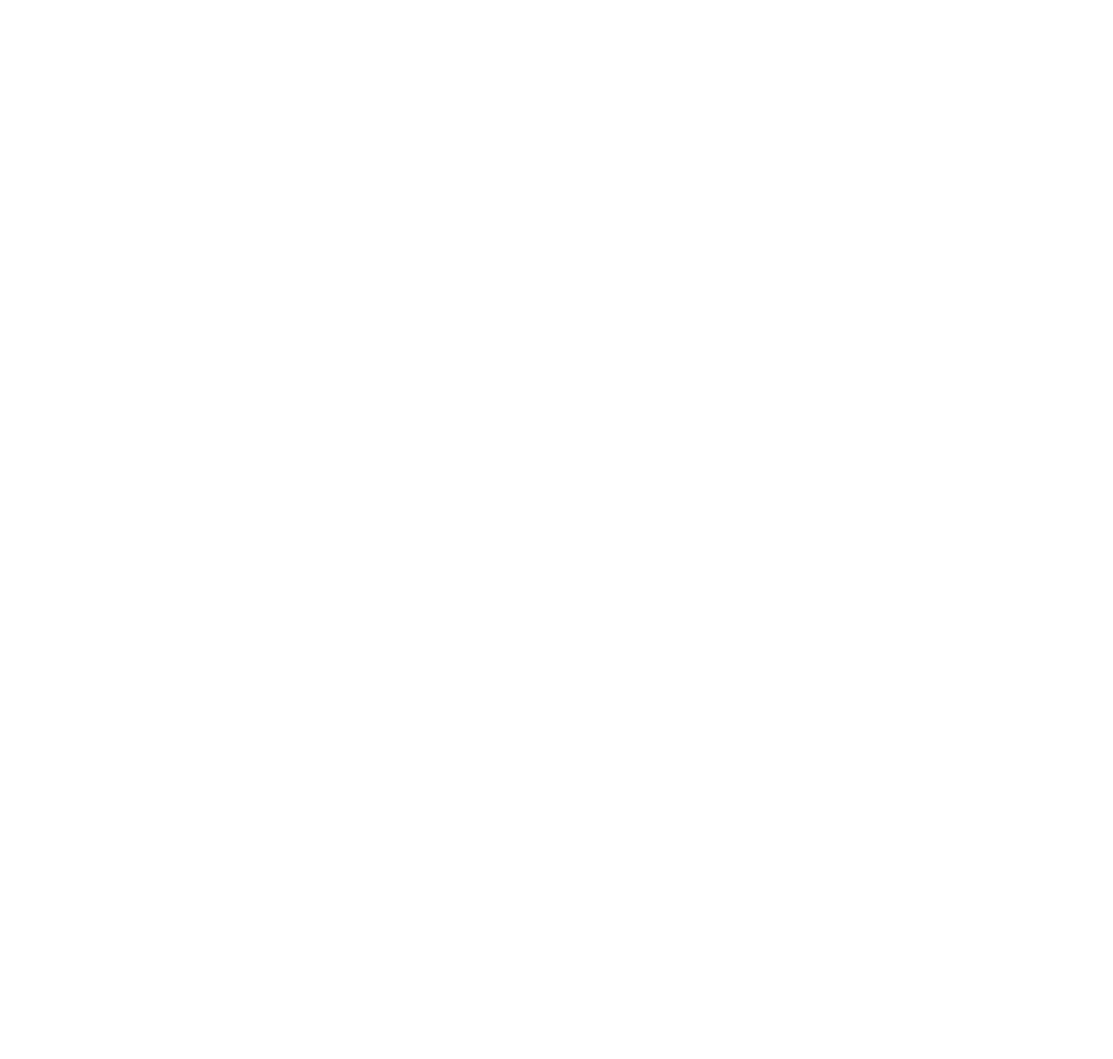
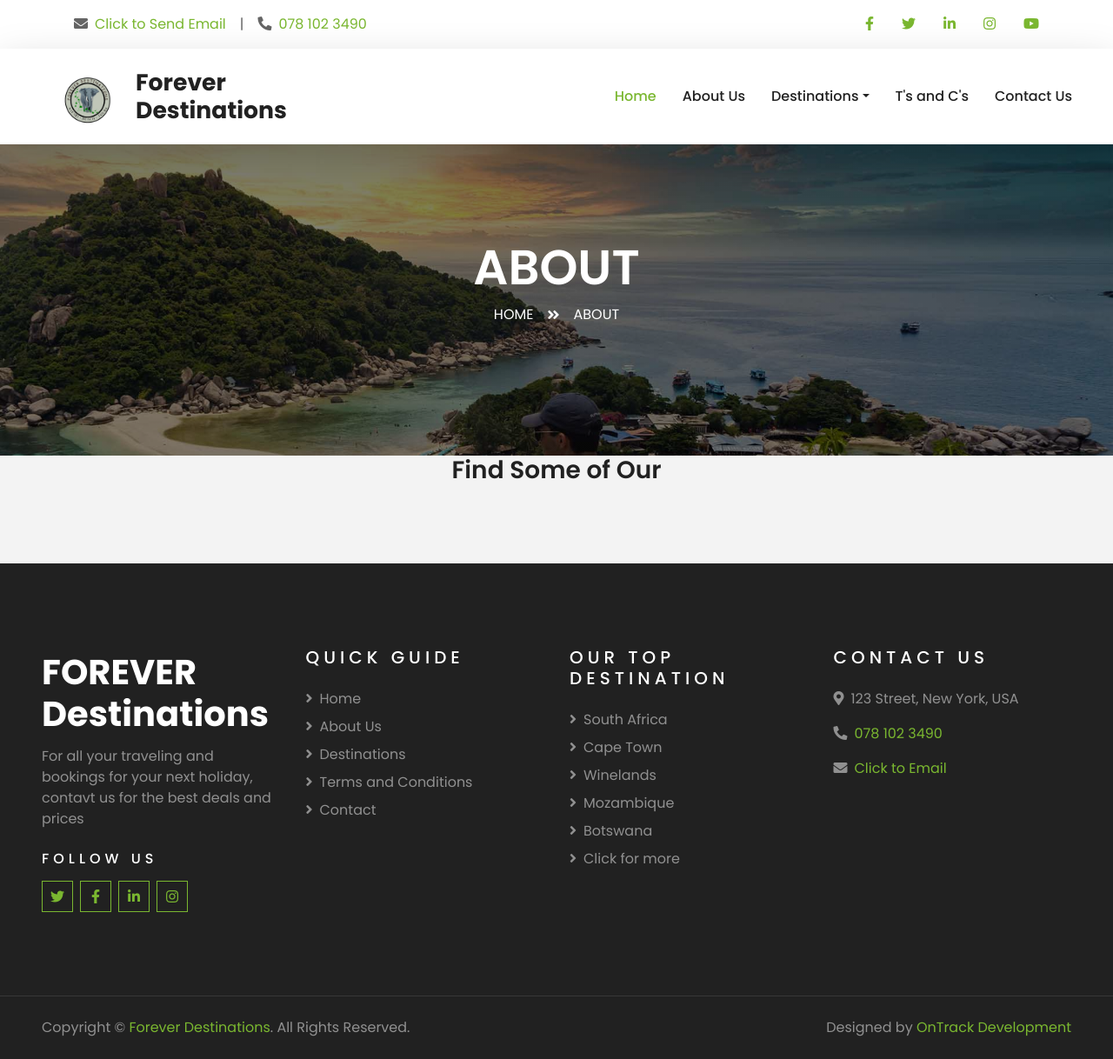
Before and after one commit to BenjaminAdetiba/forever-website, a plain HTML site: page southafrica.html in a window 1280 px wide. Shown: the whole page at 87% size. Before the commit the page ends 800 px from the top, so only its background shows below. Drawn offline with nearby package versions, Linux system fonts and the light colour scheme.

Commit message:
Add files via upload

```diff
--- a/southafrica.html
+++ b/southafrica.html
@@ -0,0 +1,236 @@
+<!DOCTYPE html>
+<html lang="en">
+
+<head>
+    <style>
+        .btn {
+             border: none;
+             outline: none;
+             padding: 10px 20px;
+             cursor: pointer;
+             font-size: 18px;
+         }
+
+         .btn.active {
+             background-color: #4CAF50;
+             color: white;
+         }
+
+         .btn:hover {
+             background-color: #ddd;
+         }
+
+         </style>
+    <meta charset="utf-8">
+    <title>About</title>
+    <meta content="width=device-width, initial-scale=1.0" name="viewport">
+    <meta content="Free HTML Templates" name="keywords">
+    <meta content="Free HTML Templates" name="description">
+
+    <!-- Favicon -->
+    <link href="img/favicon.ico" rel="icon">
+
+    <!-- Google Web Fonts -->
+    <link rel="preconnect" href="https://fonts.gstatic.com">
+    <link href="https://fonts.googleapis.com/css2?family=Poppins:wght@400;500;600;700&display=swap" rel="stylesheet">
+
+    <!-- Font Awesome -->
+    <link href="https://cdnjs.cloudflare.com/ajax/libs/font-awesome/5.10.0/css/all.min.css" rel="stylesheet">
+
+    <!-- Libraries Stylesheet -->
+    <link href="lib/owlcarousel/assets/owl.carousel.min.css" rel="stylesheet">
+    <link href="lib/tempusdominus/css/tempusdominus-bootstrap-4.min.css" rel="stylesheet" />
+
+    <!-- Customized Bootstrap Stylesheet -->
+    <link href="css/style.css" rel="stylesheet">
+</head>
+
+<body>
+   <!-- Topbar Start -->
+   <div class="container-fluid bg-light pt-3 d-none d-lg-block">
+    <div class="container">
+        <div class="row">
+            <div class="col-lg-6 text-center text-lg-left mb-2 mb-lg-0">
+                <div class="d-inline-flex align-items-center">
+                    <p><i class="fa fa-envelope mr-2"></i><a href="mailto:info@foreverdestinations.co.za">Click to Send Email</a></p>
+                    <p class="text-body px-3">|</p>
+                    <p><i class="fa fa-phone-alt mr-2"></i><a href="tel:078 102 3490">078 102 3490</a></p>
+                </div>
+            </div>
+            <div class="col-lg-6 text-center text-lg-right">
+                <div class="d-inline-flex align-items-center">
+                    <a class="text-primary px-3" href="">
+                        <i class="fab fa-facebook-f"></i>
+                    </a>
+                    <a class="text-primary px-3" href="">
+                        <i class="fab fa-twitter"></i>
+                    </a>
+                    <a class="text-primary px-3" href="">
+                        <i class="fab fa-linkedin-in"></i>
+                    </a>
+                    <a class="text-primary px-3" href="">
+                        <i class="fab fa-instagram"></i>
+                    </a>
+                    <a class="text-primary pl-3" href="">
+                        <i class="fab fa-youtube"></i>
+                    </a>
+                </div>
+            </div>
+        </div>
+    </div>
+</div>
+<!-- Topbar End -->
+
+
+<!-- Navbar Start -->
+<div class="container-fluid position-relative nav-bar p-0">
+   <!-- <div class="container-lg position-relative p-0 px-lg-3" style="z-index: 9;">-->
+        <nav class="navbar navbar-expand-lg bg-light navbar-light shadow-lg py-3 py-lg-0 pl-3 pl-lg-5">
+            <a href="#" class="navbar-brand d-flex align-items-center">
+                <img src="logo.jpg" alt="Logo" class="mr-2" width="100">
+                <div class="d-flex flex-column">
+                    <h1 class="m-0 text-primary" style="font-size: 20pt;"><span class="text-dark">Forever</span></h1>
+                    <h1 class="m-0 text-primary" style="font-size: 20pt;"><span class="text-dark">Destinations</span></h1>
+                </div>
+            </a>
+            <button type="button" class="navbar-toggler" data-toggle="collapse" data-target="#navbarCollapse">
+                <span class="navbar-toggler-icon"></span>
+            </button>
+            <div class="collapse navbar-collapse justify-content-between px-3" id="navbarCollapse">
+                <div class="navbar-nav ml-auto py-0">
+                    <a href="index.html" class="nav-item nav-link active">Home</a>
+                    <a href="about.html" class="nav-item nav-link">About Us</a>
+
+                    <div class="nav-item dropdown">
+                        <a href="#" class="nav-link dropdown-toggle" data-toggle="dropdown">Destinations</a>
+                       <div class="dropdown-menu border-0 rounded-0 m-0">
+                            <a href="southafrica.html" class="dropdown-item">South Africa</a>
+                            <a href="capetown.html" class="dropdown-item">Cape Town</a>
+                            <a href="winelands.html" class="dropdown-item">Winelands</a>
+                            <a href="mozambique.html" class="dropdown-item">Mozambique</a>
+                            <a href="botswana.html" class="dropdown-item">Botswana</a>
+                            <a href="namibia.html" class="dropdown-item">Namibia</a>
+                            <a href="rwanada.html" class="dropdown-item">Rwanda</a>
+                            <a href="zambia.html" class="dropdown-item">Zambia</a>
+                            <a href="victoriafalls.html" class="dropdown-item">Victoria Falls</a>
+                            <a href="zanzibar.html" class="dropdown-item">Zanzibar</a>
+                            <a href="mauritius.html" class="dropdown-item">Mauritius</a>
+                            <a href="zimbabwe.html" class="dropdown-item">Zimbabwe</a>
+                        </div>
+                    </div>
+                    <a href="service.html" class="nav-item nav-link">T's and C's</a>
+                    <a href="contact.html" class="nav-item nav-link">Contact Us</a>
+                </div>
+            </div>
+        </nav>
+
+</div>
+<!-- Navbar End -->
+
+
+    <!-- Header Start -->
+    <div class="container-fluid page-header">
+        <div class="container">
+            <div class="d-flex flex-column align-items-center justify-content-center" style="min-height: 400px">
+                <h3 class="display-4 text-white text-uppercase">About</h3>
+                <div class="d-inline-flex text-white">
+                    <p class="m-0 text-uppercase"><a class="text-white" href="">Home</a></p>
+                    <i class="fa fa-angle-double-right pt-1 px-3"></i>
+                    <p class="m-0 text-uppercase">About</p>
+                </div>
+            </div>
+        </div>
+    </div>
+    <!-- Header End -->
+
+    <h3 align="center"> Find Some of Our</h3>
+
+
+
+
+
+
+
+    <!-- Footer Start -->
+    <div class="container-fluid bg-dark text-white-50 py-5 px-sm-3 px-lg-5" style="margin-top: 90px;">
+        <div class="row pt-5">
+            <div class="col-lg-3 col-md-6 mb-5">
+                <a href="index.html" class="navbar-brand">
+                    <h1 class="text-primary">
+                        <span class="text-white">FOREVER <br> Destinations</h1>
+                </a>
+                <p>For all your traveling and bookings for your next holiday, contavt us for the best deals and prices</p>
+                <h6 class="text-white text-uppercase mt-4 mb-3" style="letter-spacing: 5px;">Follow Us</h6>
+                <div class="d-flex justify-content-start">
+                    <a class="btn btn-outline-primary btn-square mr-2" href="#"><i class="fab fa-twitter"></i></a>
+                    <a class="btn btn-outline-primary btn-square mr-2" href="#"><i class="fab fa-facebook-f"></i></a>
+                    <a class="btn btn-outline-primary btn-square mr-2" href="#"><i class="fab fa-linkedin-in"></i></a>
+                    <a class="btn btn-outline-primary btn-square" href="#"><i class="fab fa-instagram"></i></a>
+                </div>
+            </div>
+            <div class="col-lg-3 col-md-6 mb-5">
+                <h5 class="text-white text-uppercase mb-4" style="letter-spacing: 5px;">Quick Guide</h5>
+                <div class="d-flex flex-column justify-content-start">
+                    <a class="text-white-50 mb-2" href="index.html"><i class="fa fa-angle-right mr-2"></i>Home</a>
+                    <a class="text-white-50 mb-2" href="about.html"><i class="fa fa-angle-right mr-2"></i>About Us</a>
+                    <a class="text-white-50 mb-2" href="destination.html"><i class="fa fa-angle-right mr-2"></i>Destinations</a>
+                    <a class="text-white-50 mb-2" href="tandc.html"><i class="fa fa-angle-right mr-2"></i>Terms and Conditions</a>
+                    <a class="text-white-50 mb-2" href="contact.html"><i class="fa fa-angle-right mr-2"></i>Contact</a>
+                </div>
+            </div>
+            <div class="col-lg-3 col-md-6 mb-5">
+                <h5 class="text-white text-uppercase mb-4" style="letter-spacing: 5px;"> Our Top Destination</h5>
+                <div class="d-flex flex-column justify-content-start">
+                    <a class="text-white-50 mb-2" href="southafrica.html"><i class="fa fa-angle-right mr-2"></i>South Africa</a>
+                    <a class="text-white-50 mb-2" href="capetown.html"><i class="fa fa-angle-right mr-2"></i>Cape Town</a>
+                    <a class="text-white-50 mb-2" href="winelands.html"><i class="fa fa-angle-right mr-2"></i>Winelands</a>
+                    <a class="text-white-50 mb-2" href="mozambique.html"><i class="fa fa-angle-right mr-2"></i>Mozambique</a>
+                    <a class="text-white-50 mb-2" href="botswana.html"><i class="fa fa-angle-right mr-2"></i>Botswana</a>
+                    <a class="text-white-50 mb-2" href="destination.html"><i class="fa fa-angle-right mr-2"></i>Click for more</a>
+                </div>
+            </div>
+            <div class="col-lg-3 col-md-6 mb-5">
+                <h5 class="text-white text-uppercase mb-4" style="letter-spacing: 5px;">Contact Us</h5>
+                <p><i class="fa fa-map-marker-alt mr-2"></i>123 Street, New York, USA</p>
+                <p><i class="fa fa-phone-alt mr-2"></i><a href="tel:0781023490">078 102 3490</a></p>
+                <p><i class="fa fa-envelope mr-2"></i><a href="mailto:info@foreverdestinations.co.za">Click to Email</a></p>
+                          </div>
+        </div>
+    </div>
+    <div class="container-fluid bg-dark text-white border-top py-4 px-sm-3 px-md-5" style="border-color: rgba(256, 256, 256, .1) !important;">
+        <div class="row">
+            <div class="col-lg-6 text-center text-md-left mb-3 mb-md-0">
+                <p class="m-0 text-white-50">Copyright &copy; <a href="index.html">Forever Destinations</a>. All Rights Reserved.</a>
+                </p>
+            </div>
+            <div class="col-lg-6 text-center text-md-right">
+                <p class="m-0 text-white-50">Designed by <a href="https://ontrackdevelopment.co.za">OnTrack Development</a>
+                </p>
+            </div>
+        </div>
+    </div>
+    <!-- Footer End -->
+
+
+    <!-- Back to Top -->
+    <a href="#" class="btn btn-lg btn-primary btn-lg-square back-to-top"><i class="fa fa-angle-double-up"></i></a>
+
+
+    <!-- JavaScript Libraries -->
+    <script src="https://code.jquery.com/jquery-3.4.1.min.js"></script>
+    <script src="https://stackpath.bootstrapcdn.com/bootstrap/4.4.1/js/bootstrap.bundle.min.js"></script>
+    <script src="lib/easing/easing.min.js"></script>
+    <script src="lib/owlcarousel/owl.carousel.min.js"></script>
+    <script src="lib/tempusdominus/js/moment.min.js"></script>
+    <script src="lib/tempusdominus/js/moment-timezone.min.js"></script>
+    <script src="lib/tempusdominus/js/tempusdominus-bootstrap-4.min.js"></script>
+
+    <!-- Contact Javascript File -->
+    <script src="mail/jqBootstrapValidation.min.js"></script>
+    <script src="mail/contact.js"></script>
+
+    <!-- Template Javascript -->
+    <script src="js/main.js"></script>
+</body>
+
+</html>
```
Also changed, not shown: location.js (added, +26 -0 lines), sort.js (added, +40 -0 lines), blog.html (line endings or trailing spaces), contact.html (line endings or trailing spaces), destination.html (line endings or trailing spaces), guide.html (line endings or trailing spaces), package.html (line endings or trailing spaces), service.html (line endings or trailing spaces), single.html (line endings or trailing spaces), testimonial.html (line endings or trailing spaces).
